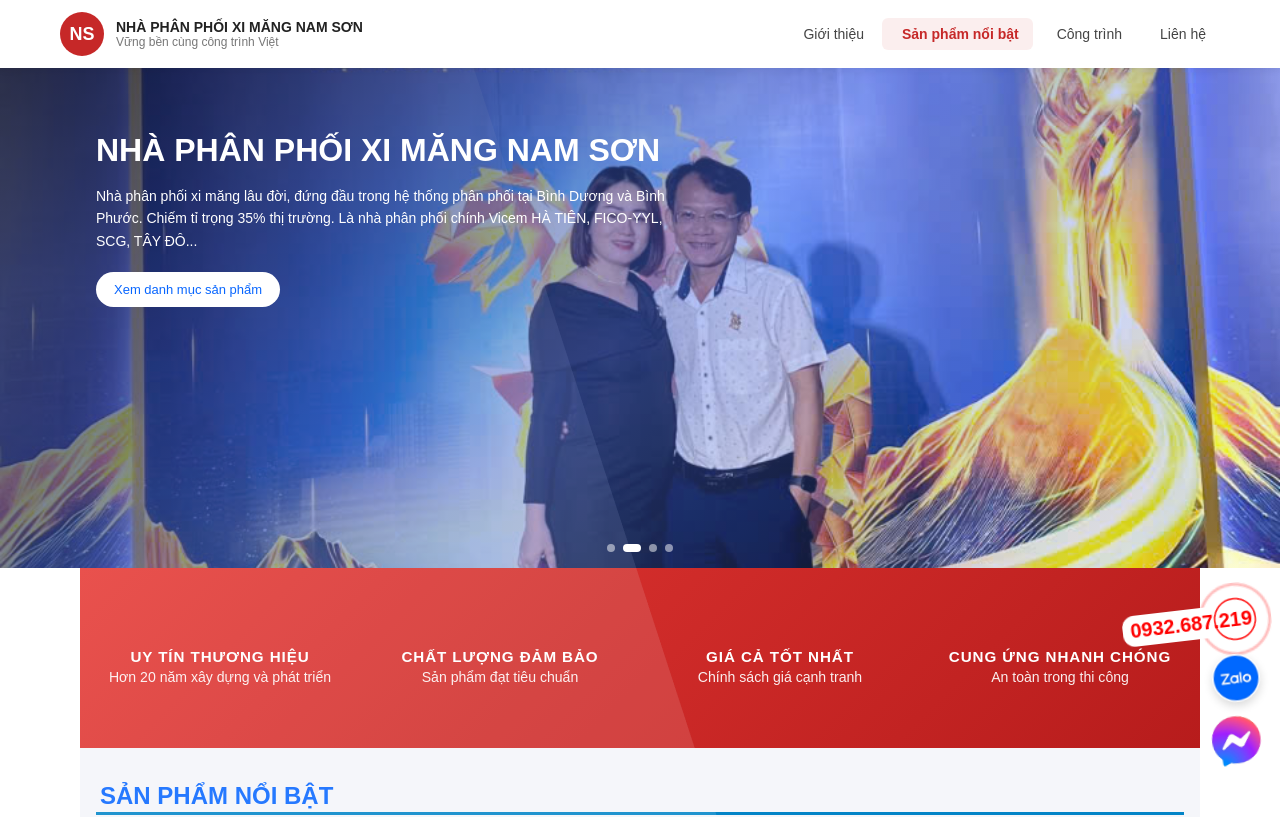
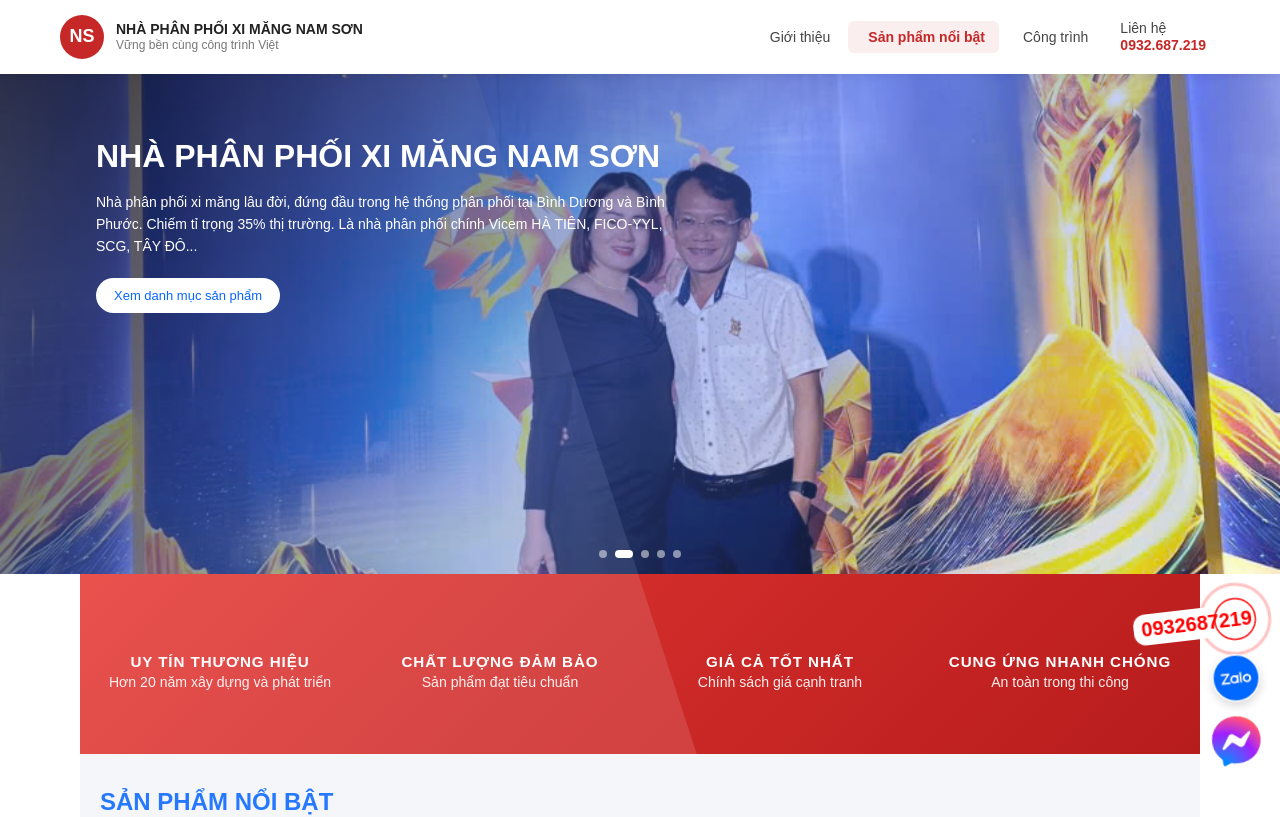
Before and after one commit to itwebfoxpro/ximangnamson-fe, a Next.js app: page / in a window 1280 px wide. Shown: the top 817 px of the page. Built offline with nearby package versions, Linux system fonts and the light colour scheme.

Commit message:
pc141225:6:02pm

```diff
--- a/src/components/GroupBubble/ChatBubbleGroup.tsx
+++ b/src/components/GroupBubble/ChatBubbleGroup.tsx
@@ -10,7 +10,8 @@ import PhoneBubble from "@/components/PhoneBubble/PhoneBubble";
 type Props = {
   messengerUrl?: string;
   zaloPhone?: string;
-  phone?: string;
+  phonestring?: string;
+  phonenumber?: string;
 
   messengerBadge?: number | null;
   zaloBadge?: number | null;
@@ -20,7 +21,8 @@ type Props = {
 export default function ChatBubbleGroup({
   messengerUrl,
   zaloPhone,
-  phone = "0932.687.219",
+  phonestring = "0932.687.219",
+  phonenumber = "0932687219",
 
   messengerBadge = null,
   zaloBadge = null,
@@ -29,7 +31,7 @@ export default function ChatBubbleGroup({
   return (
     <div className={styles.group} aria-hidden={false}>
       <div className={styles.item}>
-        <PhoneBubble phoneNumber={phone} label="Gọi ngay" className="" />
+        <PhoneBubble phoneString={phonestring} phoneNumber={phonenumber} label="Gọi ngay" className="" />
       </div>
       <div className={styles.item}>
         <ZaloBubble
--- a/src/components/Header/Header.module.scss
+++ b/src/components/Header/Header.module.scss
@@ -99,6 +99,22 @@
   font-weight: 600;
 }
 
+.phoneGroup {
+  display: flex;
+  flex-direction: column;
+  font-size: 14px;
+  line-height: 1.2;
+
+  div:first-child {
+    font-weight: 500;
+  }
+
+  div:last-child {
+    font-weight: 700;
+    color: #c62828;
+  }
+}
+
 /* =====================
    RESPONSIVE
 ===================== */
--- a/src/components/Header/Header.tsx
+++ b/src/components/Header/Header.tsx
@@ -76,7 +76,12 @@ export default function Header({
           </a>
 
           <a href="#contact" className={styles.navLink}>
-            <i className="fa-solid fa-phone"></i>Liên hệ
+            <div className={styles.phoneGroup}>
+              <div>
+                <i className="fa-solid fa-phone"></i>Liên hệ
+              </div>
+              <div>0932.687.219</div>
+            </div>
           </a>
         </nav>
       </div>
--- a/src/components/Hero/Hero.tsx
+++ b/src/components/Hero/Hero.tsx
@@ -3,7 +3,13 @@
 import { useEffect, useState } from "react";
 import styles from "./Hero.module.scss";
 
-const heroImages = ["/hero1.jpg", "/hero2.jpg", "/hero3.jpg", "/hero.jpg"];
+const heroImages = [
+  "/hero1.jpg",
+  "/hero2.jpg",
+  "/hero3.jpg",
+  "/hero4.jpg",
+  "/hero.jpg",
+];
 
 export default function Hero() {
   const [index, setIndex] = useState(0);
--- a/src/components/PhoneBubble/PhoneBubble.tsx
+++ b/src/components/PhoneBubble/PhoneBubble.tsx
@@ -3,6 +3,7 @@ import React from "react";
 import styles from "./PhoneBubble.module.scss";
 
 export type PhoneBubbleProps = {
+  phoneString: string;
   phoneNumber: string; // e.g. "+84901234567" or "0901234567"
   label?: string; // optional short label like "Liên hệ"
   className?: string;
@@ -11,6 +12,7 @@ export type PhoneBubbleProps = {
 };
 
 const PhoneBubble: React.FC<PhoneBubbleProps> = ({
+  phoneString,
   phoneNumber,
   label = "Gọi ngay",
   className = "",
--- a/src/data/products.ts
+++ b/src/data/products.ts
@@ -33,7 +33,7 @@ export const products: Product[] = [
     description: "Cường độ cao, thích hợp cho móng, dầm và sàn.",
     price: 105000,
     unit: "bao 50kg",
-    image_url: "hatiendadung.jpg",
+    image_url: "/hatien2-1.jpg",
   },
   {
     id: 4,
```
Also changed, not shown: public/hero4.jpg (added).
